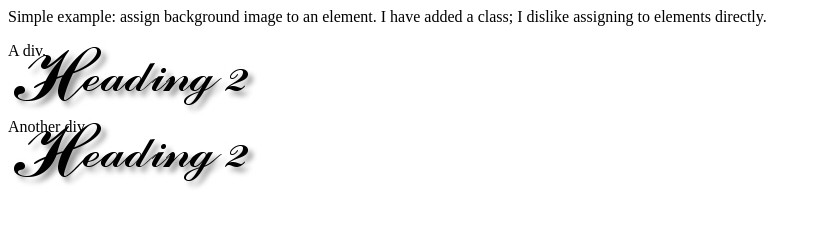
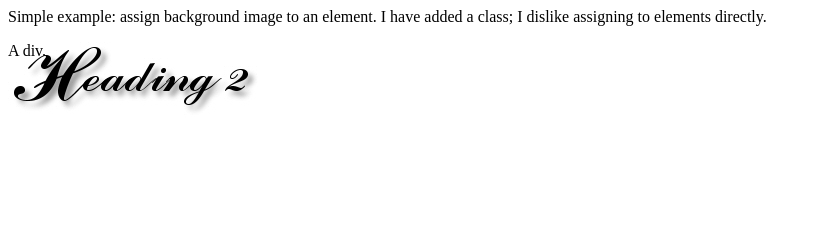
Before and after one commit to steve1281/html5-and-css3-design-patterns, a plain HTML site: page background.html in a window 1280 px wide. Shown: the whole page, without its empty margins (0-820 px from the left). Drawn offline with Linux system fonts and the light colour scheme.

```diff
--- a/background.html
+++ b/background.html
@@ -2,7 +2,7 @@
 <html>
 	<head>
 		<style>
-			.wrapper > div {
+			.wrapper div {
 				background:url("images/heading2.jpg") no-repeat;
 				width:250px;
 				height:76px;
@@ -16,7 +16,7 @@
 				I have added a class; I dislike assigning to elements directly.
 			</p>
 			<div> A div.</div>
-			<div>Another div</div>
+
 		</div>
 	</body>
 </html>
```
Also changed, not shown: index.html (+1 -1 lines).
